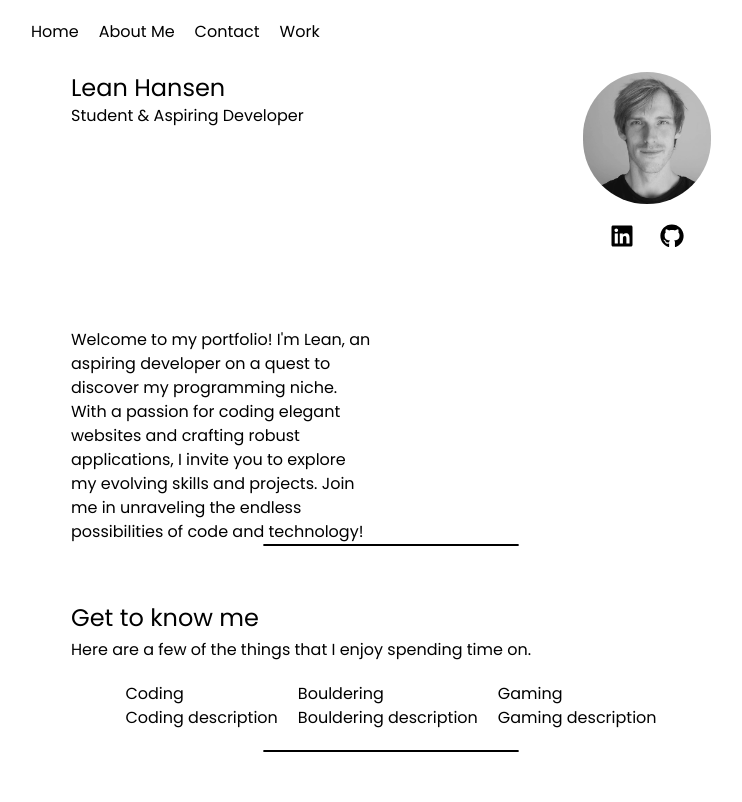
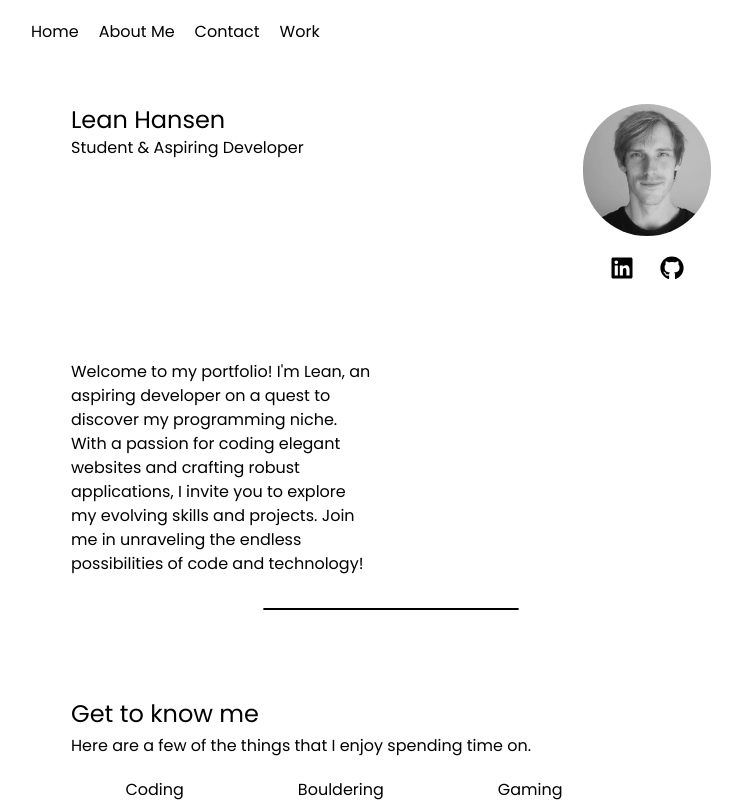
Before and after one commit to clickclickcode/portfolio, a React (Vite) app: page /about-me in a window 1280 px wide. Shown: the top 802 px of the page, without its empty margins (249-991 px from the left). Built offline with nearby package versions, Linux system fonts and the light colour scheme; no server answers.

Commit message:
Adding Hr to AltApp and adjusting AboutMe

```diff
--- a/src/AltApp.jsx
+++ b/src/AltApp.jsx
@@ -12,7 +12,7 @@ import Hr from './components/Hr'
 function App() {
 
   return (
-    <div className='w-screen md:w-[45rem] mx-auto'>
+    <div className='flex flex-col gap-8 w-screen md:w-[45rem] mx-auto'>
       <HeaderV2 />
 
       <Intro />
--- a/src/components/AboutMe.jsx
+++ b/src/components/AboutMe.jsx
@@ -22,7 +22,7 @@ export default function AboutMe() {
         <div className="flex flex-col pt-14 mx-10" id='about'>
             <h2 className="text-2xl mb-1">Get to know me</h2>
             <p>Here are a few of the things that I enjoy spending time on.</p>
-            <div className="flex flex-col self-center gap-5 my-5 md:flex-row">
+            <div className="flex flex-col self-center gap-5 mt-5 md:flex-row">
                 {hobbies.map(({ id, title, description }) => (
                     <div key={id} className="">
                         <h2>{title}</h2>
```
